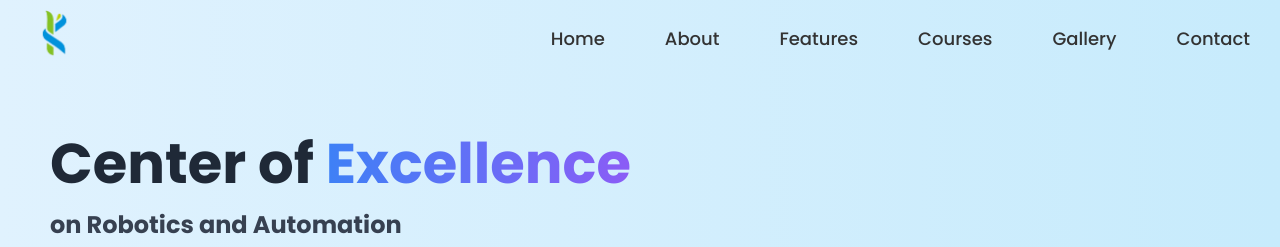
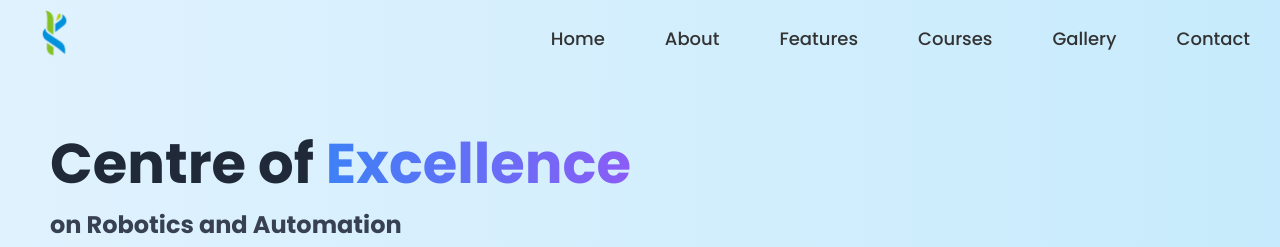
Before and after one commit to Kiruthick-07/COE---Portfolio, a React (Vite) app in the folder Coe - mts/: page / in a window 1280 px wide. Shown: the top 247 px of the page. Built offline with nearby package versions, Linux system fonts and the light colour scheme.

Commit message:
Update Landingpage.jsx

```diff
--- a/Coe - mts/src/Components/Landingpage.jsx
+++ b/Coe - mts/src/Components/Landingpage.jsx
@@ -21,7 +21,7 @@ const HeroSection = () => {
       <div style={styles.left} className='hero'>
         <div className='textdiv'>
         <h1 style={styles.heading} className='h1txt'>
-          Center of
+          Centre of
           <span style={styles.gradientText}> Excellence</span>
         </h1>
         <h2 style={styles.subheading}>on Robotics and Automation</h2>
```
